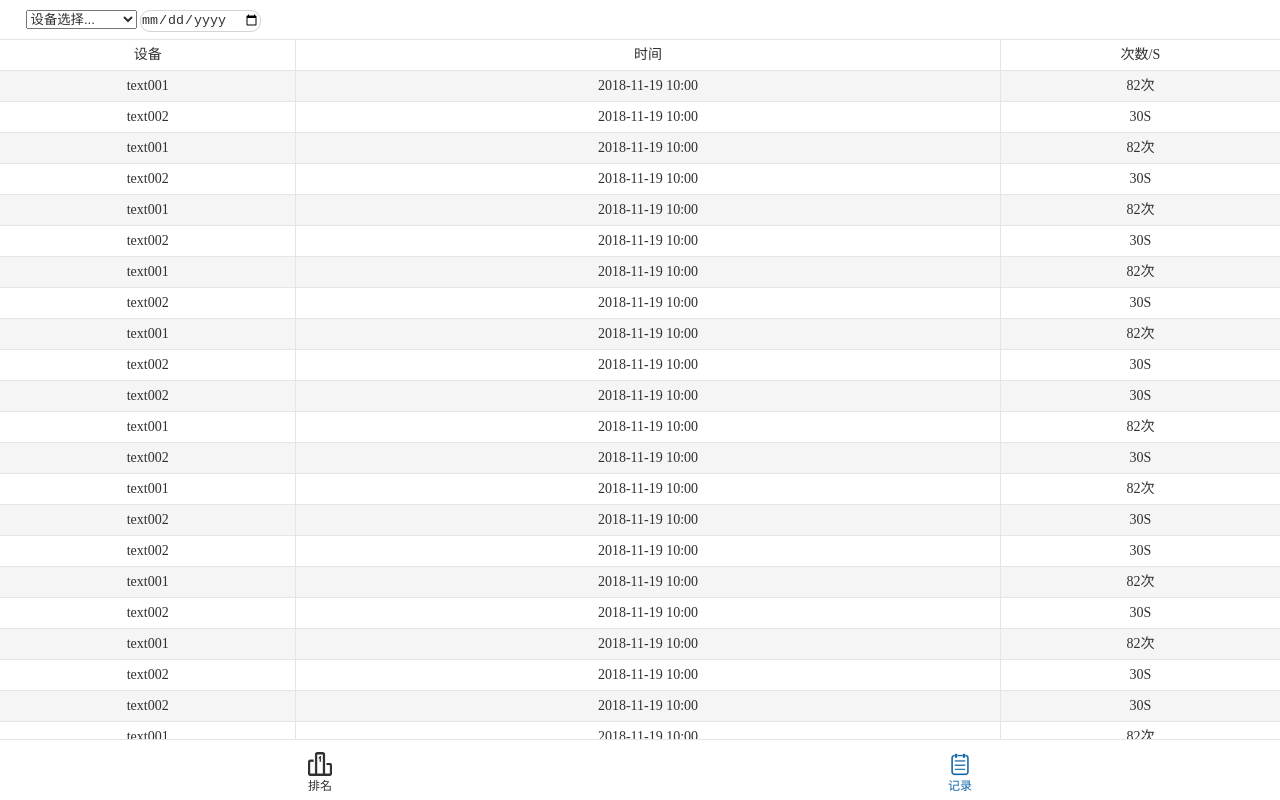
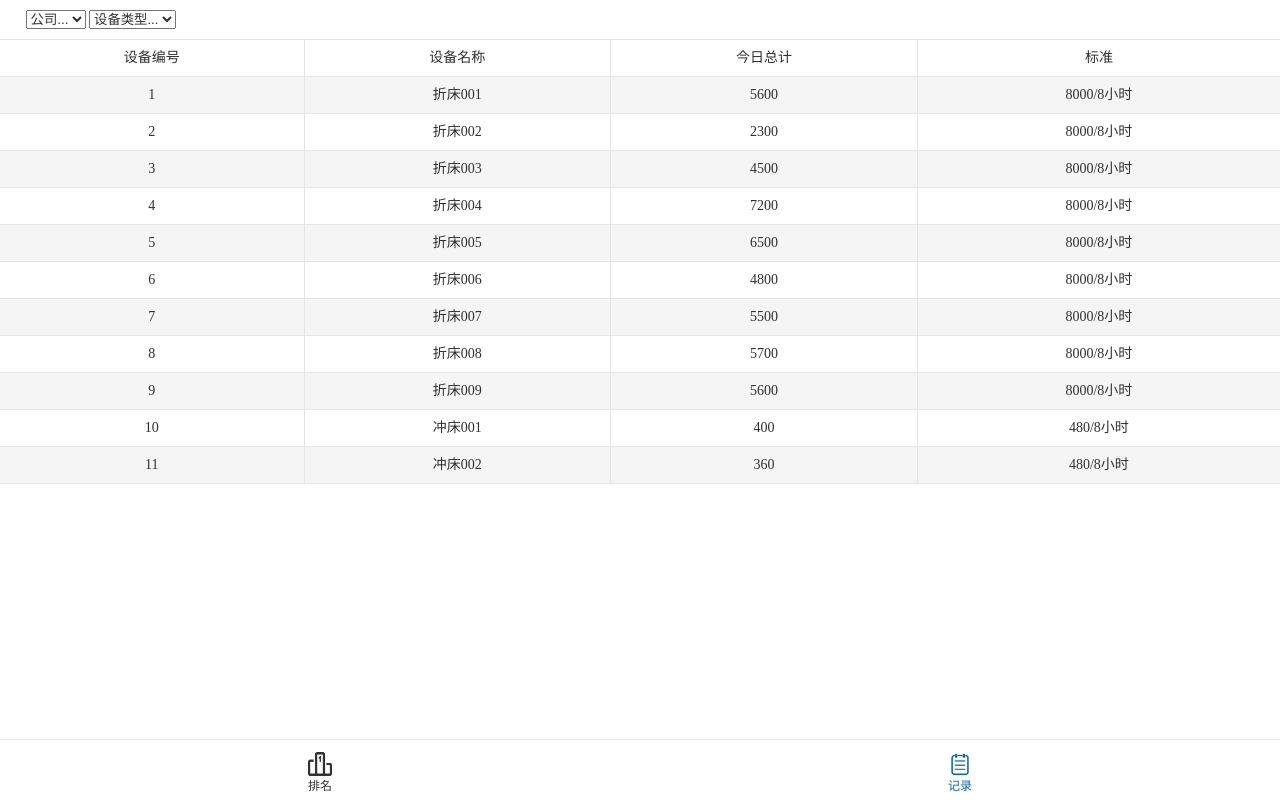
Before and after one commit to a1303944948/hontech-utilization, a plain HTML site: page web/record.html in a window 1280 px wide. Drawn offline with Linux system fonts and the light colour scheme.

Commit message:
前端页面后台管理页面大修改

```diff
--- a/web/css/index.css
+++ b/web/css/index.css
@@ -432,8 +432,8 @@ footer{
 	background-color: #f5f5f5;
 }
 .record_home>table td{
-	height: 3rem;
-	line-height: 3rem;
+	height: 3.6rem;
+	line-height: 3.6rem;
 	text-align: center;
 	border: 1px #e5e5e5 solid;
 	font-size: 1.4rem;
--- a/web/js/object.js
+++ b/web/js/object.js
@@ -34,37 +34,23 @@ var rankObj = [
 	{name: '冲压004',owner: 'zjjf',ownerText: '浙江嘉丰',text: '89%',normal: '80%',typeId: 'Punching',typeName: '冲压'},
 	{name: '手工焊接003',owner: 'dgjf',ownerText: '东莞嘉丰',text: '79%',normal: '80%',typeId: 'welding-robot',typeName: '机器焊接'},
 	{name: '机器焊接002',owner: 'dgjf',ownerText: '东莞嘉丰',text: '78%',normal: '80%',typeId: 'welding',typeName: '手工焊接'},
-	{name: '折弯0015',owner: 'zjjf',ownerText: '浙江嘉丰',text: '78%',normal: '80%',typeId: 'Bending',typeName: '折弯'},
-	{name: '折弯0016',owner: 'dgjf',ownerText: '东莞嘉丰',text: '76%',normal: '70%',typeId: 'Bending',typeName: '折弯'},
-	{name: '折弯0017',owner: 'zjjf',ownerText: '浙江嘉丰',text: '70%',normal: '70%',typeId: 'Bending',typeName: '折弯'},
-	{name: '折弯0018',owner: 'dgjf',ownerText: '东莞嘉丰',text: '66%',normal: '70%',typeId: 'Bending',typeName: '折弯'},
-	{name: '折弯0019',owner: 'dgjf',ownerText: '东莞嘉丰',text: '50%',normal: '80%',typeId: 'Bending',typeName: '折弯'},
+	{name: '点焊015',owner: 'zjjf',ownerText: '浙江嘉丰',text: '78%',normal: '80%',typeId: 'spot-welder',typeName: '点焊'},
+	{name: '折弯016',owner: 'dgjf',ownerText: '东莞嘉丰',text: '76%',normal: '70%',typeId: 'Bending',typeName: '折弯'},
+	{name: '折弯017',owner: 'zjjf',ownerText: '浙江嘉丰',text: '70%',normal: '70%',typeId: 'Bending',typeName: '折弯'},
+	{name: '折弯018',owner: 'dgjf',ownerText: '东莞嘉丰',text: '66%',normal: '70%',typeId: 'Bending',typeName: '折弯'},
+	{name: '折弯019',owner: 'dgjf',ownerText: '东莞嘉丰',text: '50%',normal: '80%',typeId: 'Bending',typeName: '折弯'},
 ]
 
 var recordObj = [
-	{name: 'text001',dateTime: '2018-11-19 10:00',total: '82次'},
-	{name: 'text002',dateTime: '2018-11-19 10:00',total: '30S'},
-	{name: 'text001',dateTime: '2018-11-19 10:00',total: '82次'},
-	{name: 'text002',dateTime: '2018-11-19 10:00',total: '30S'},
-	{name: 'text001',dateTime: '2018-11-19 10:00',total: '82次'},
-	{name: 'text002',dateTime: '2018-11-19 10:00',total: '30S'},
-	{name: 'text001',dateTime: '2018-11-19 10:00',total: '82次'},
-	{name: 'text002',dateTime: '2018-11-19 10:00',total: '30S'},
-	{name: 'text001',dateTime: '2018-11-19 10:00',total: '82次'},
-	{name: 'text002',dateTime: '2018-11-19 10:00',total: '30S'},
-	{name: 'text002',dateTime: '2018-11-19 10:00',total: '30S'},
-	{name: 'text001',dateTime: '2018-11-19 10:00',total: '82次'},
-	{name: 'text002',dateTime: '2018-11-19 10:00',total: '30S'},
-	{name: 'text001',dateTime: '2018-11-19 10:00',total: '82次'},
-	{name: 'text002',dateTime: '2018-11-19 10:00',total: '30S'},
-	{name: 'text002',dateTime: '2018-11-19 10:00',total: '30S'},
-	{name: 'text001',dateTime: '2018-11-19 10:00',total: '82次'},
-	{name: 'text002',dateTime: '2018-11-19 10:00',total: '30S'},
-	{name: 'text001',dateTime: '2018-11-19 10:00',total: '82次'},
-	{name: 'text002',dateTime: '2018-11-19 10:00',total: '30S'},
-	{name: 'text002',dateTime: '2018-11-19 10:00',total: '30S'},
-	{name: 'text001',dateTime: '2018-11-19 10:00',total: '82次'},
-	{name: 'text002',dateTime: '2018-11-19 10:00',total: '30S'},
-	{name: 'text001',dateTime: '2018-11-19 10:00',total: '82次'},
-	{name: 'text002',dateTime: '2018-11-19 10:00',total: '30S'},
+	{machId: '1',machName: '折床001',total: '5600',normal: '8000'+'/8小时'},
+	{machId: '2',machName: '折床002',total: '2300',normal: '8000'+'/8小时'},
+	{machId: '3',machName: '折床003',total: '4500',normal: '8000'+'/8小时'},
+	{machId: '4',machName: '折床004',total: '7200',normal: '8000'+'/8小时'},
+	{machId: '5',machName: '折床005',total: '6500',normal: '8000'+'/8小时'},
+	{machId: '6',machName: '折床006',total: '4800',normal: '8000'+'/8小时'},
+	{machId: '7',machName: '折床007',total: '5500',normal: '8000'+'/8小时'},
+	{machId: '8',machName: '折床008',total: '5700',normal: '8000'+'/8小时'},
+	{machId: '9',machName: '折床009',total: '5600',normal: '8000'+'/8小时'},
+	{machId: '10',machName: '冲床001',total: '400',normal: '480'+'/8小时'},
+	{machId: '11',machName: '冲床002',total: '360',normal: '480'+'/8小时'},
 ]
--- a/web/record.html
+++ b/web/record.html
@@ -16,25 +16,31 @@
 <body>
 	<header id="record_header">
 		<select>
-			<option value="">设备选择...</option>
-			<option value="dg">折床001</option>
-			<option value="dg">折床002</option>
-			<option value="dg">折床003</option>
-			<option value="dg">焊接机械臂001</option>
+			<option value="">公司...</option>
+			<option value="zjjf">浙江</option>
+			<option value="dgjf">东莞</option>
 		</select>
-		<input  class="record_header_int" type="date"/>
+		<select>
+			<option value="">设备类型...</option>
+			<option value="zc">折床</option>
+			<option value="cc">冲压</option>
+			<option value="jqhj">机器焊接</option>
+			<option value="sghj">手工焊接</option>
+		</select>
 	</header>
 	<div class="record_home" id="record_home">
 		<table frame="void">
 			<tr>
-				<td>设备</td>
-				<td>时间</td>
-				<td>次数/S</td>
+				<td>设备编号</td>
+				<td>设备名称</td>
+				<td>今日总计</td>
+				<td>标准</td>
 			</tr>
 			<tr v-for="product in products">
-				<td>{{product.name}}</td>
-				<td>{{product.dateTime}}</td>
+				<td>{{product.machId}}</td>
+				<td>{{product.machName}}</td>
 				<td>{{product.total}}</td>
+				<td>{{product.normal}}</td>
 			</tr>
 		</table>
 		<div class="footer"></div>
```
Also changed, not shown: backstage/index.html (+71 -12 lines), backstage/worktime.html (+44 -6 lines), web/index.html (+7 -6 lines).
